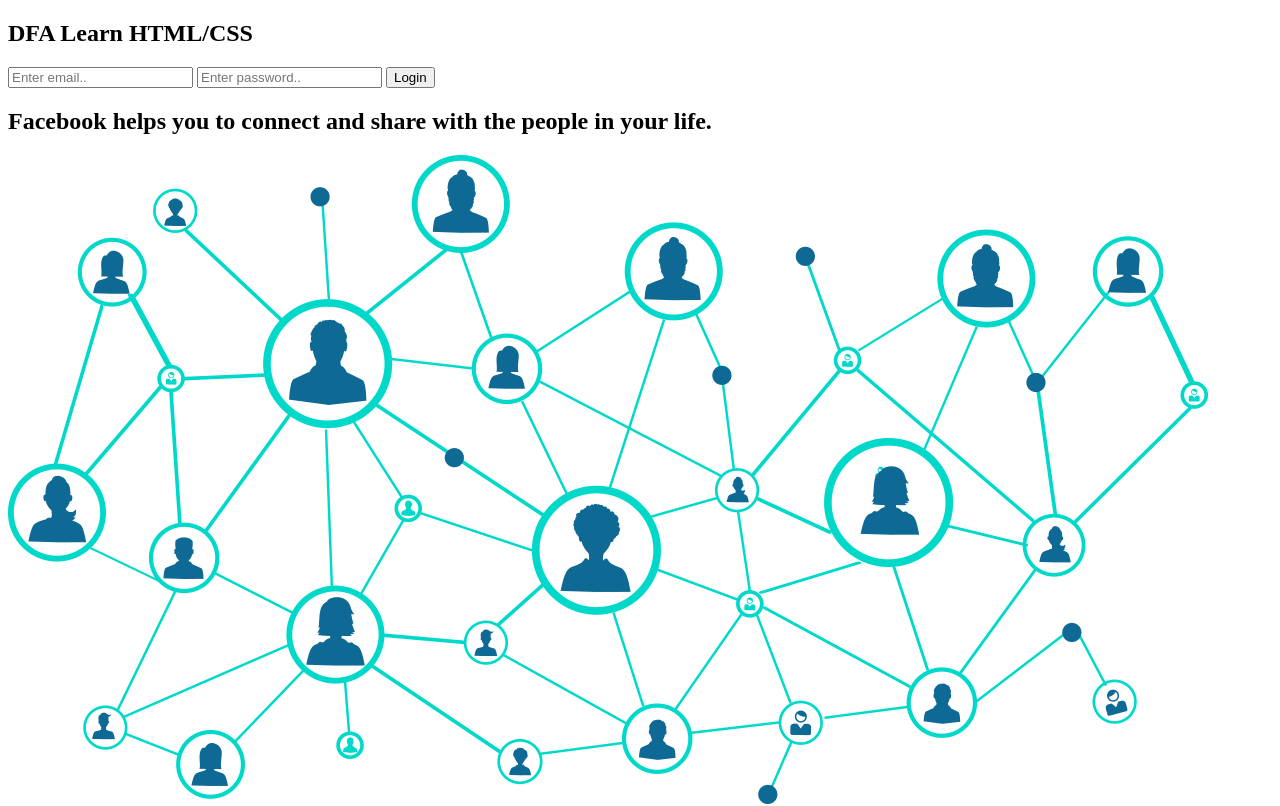
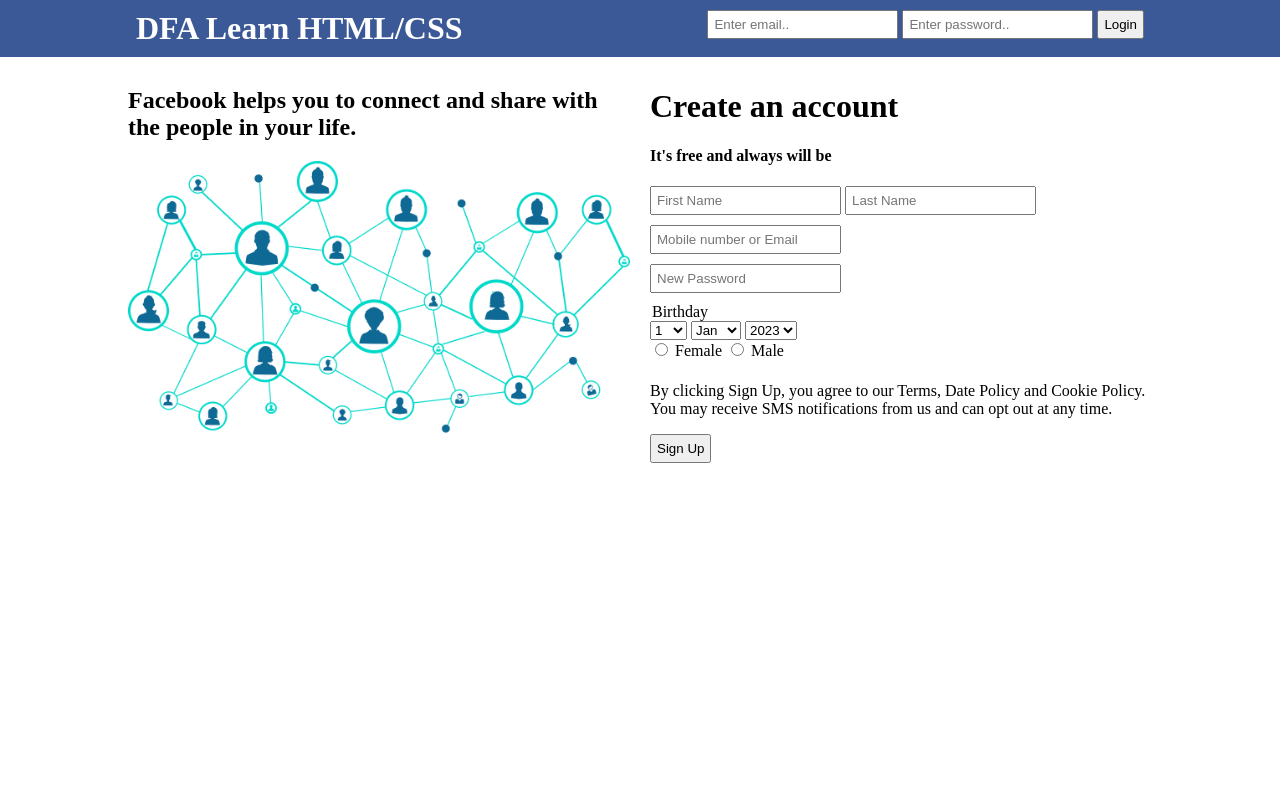
Before and after one commit to mrazavi91/facebook-signup-clone-mini-challenge, a plain HTML site: page index.html in a window 1280 px wide. Shown: the top 806 px of the page. Drawn offline with Linux system fonts and the light colour scheme.

Commit message:
Updated CSS

```diff
--- a/index.html
+++ b/index.html
@@ -5,17 +5,19 @@
 	<meta http-equiv="X-UA-Compatible" content="IE=edge">
 	<meta name="viewport" content="width=device-width, initial-scale=1.0">
 	<title>Facebook Clone</title>
+
+	<link rel="stylesheet" href="style.css">
 </head>
 <body>
 	<header>
 		<nav>
-			<h1>DFA Learn HTML/CSS</h1>
 			<form>
 				<input type="email" placeholder="Enter email..">
 				<input type="password" placeholder="Enter password..">
 				<input type="submit" value="Login">
 			</form>
 		</nav>
+		<h1>DFA Learn HTML/CSS</h1>
 	</header>
 	<div class="left-side">
 		<h2>Facebook helps you to connect and share with the people in your life.</h2>
--- a/style.css
+++ b/style.css
@@ -0,0 +1,51 @@
+* {
+	box-sizing: border-box;
+}
+
+body{
+	margin: 0;
+	/* padding-left: 15%; */
+}
+
+header {
+	padding: 10px;
+	background-color: #3C5997;
+	color: white;
+	width: 100%;
+}
+
+header h1 {
+	margin: 0;
+	padding-left: 10%;
+}
+
+nav {
+	float: right;
+	padding-right: 10%;
+}
+
+input {
+	padding: 5px;
+}
+
+img {
+	width: 100%;
+}
+
+.left-side {
+	width: 50%;
+	float: left;
+	padding: 10px;
+	padding-left: 10%;
+}
+
+.right-side {
+	width: 50%;
+	float: right;
+	padding: 10px;
+	padding-right: 10%;
+}
+
+.right-side input {
+	margin-bottom: 10px;
+}
```
